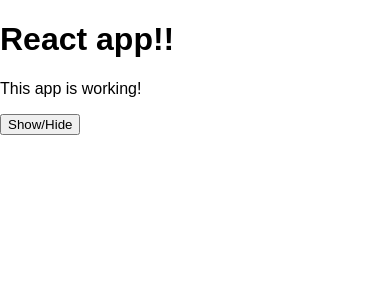
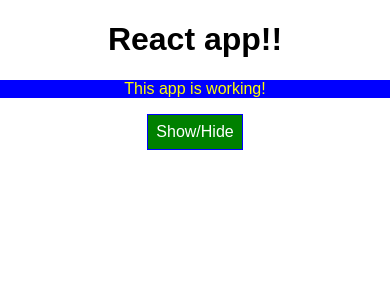
Before and after one commit to thejavascriptways/ReactjsBasics, a React app in the folder react-basics/: page / in a window 390 px wide. Shown: the top 300 px of the page. Built offline with nearby package versions, Linux system fonts and the light colour scheme.

Commit message:
Some more on CSS modules and media query

```diff
--- a/react-basics/src/App.css
+++ b/react-basics/src/App.css
@@ -15,16 +15,24 @@
 
 }
 
-.button {
-   background-Color: 'green';
-   color:'white';
-   font: 'inherit';
-   border: '1px solid blue';
-   padding: '8px';
-   cursor: 'pointer';
+.Button {
+   background-Color: green;
+   color:white;
+   font: inherit;
+   border: 1px solid blue;
+   padding: 8px;
+   cursor: pointer;
 }
 
-.button:hover{
-     background-Color: 'lightgreen';
-     color: 'black';
+.Button:hover{
+     background-Color: lightgreen;
+     color: black;
 }
+
+.Button.Red{
+   background-color:  red;
+}
+
+.Button.Red:hover{
+   background-color: salmon;
+}
--- a/react-basics/src/App.js
+++ b/react-basics/src/App.js
@@ -2,7 +2,7 @@
 
 
 
-import './App.css';
+import classes from './App.css';
 import Person from './Person/Person';
 
 //import Validation from './Validation/Valdation';
@@ -57,11 +57,8 @@
   }
 
   render() {
-
-
-
     let persons = null;
-
+    let btnClass = [classes.Button];
     if( this.state.showPersons){
       persons = (
         <div>
@@ -75,35 +72,31 @@
           })}
        </div>
       )
+      btnClass.push(classes.Red);
     }
 
-
-
-    const classes =[];
+    const assignedClasses =[];
     if(this.state.persons.length <= 3){
-      classes.push('blue');
+      assignedClasses.push(classes.blue);
     }
     if(this.state.persons.length <= 2){
-      classes.push('red');
+      assignedClasses.push(classes.red);
     }
     if(this.state.persons.length <= 1){
-      classes.push('bold');
+      assignedClasses.push(classes.bold);
     }
-
 
     return (
 
-        <div className="App">
+        <div className={classes.App}>
           <h1>React app!!</h1>
-          <p className={classes.join(' ')}> This app is working!</p>
-          <button className='button'
+          <p className={assignedClasses.join(' ')}> This app is working!</p>
+          <button className={btnClass.join(' ')}
             onClick={this.togglePersonHandler}>Show/Hide
           </button>
           {persons}
         </div>
-
     );
-
   }
 }
 
--- a/react-basics/src/Person/Person.css
+++ b/react-basics/src/Person/Person.css
@@ -6,3 +6,10 @@
     padding: 16px;
     text-align: center;
 }
+
+@media (min-width: 500px) {
+    .Person{
+    width: 450px;
+    background-Color: gray;
+    }
+}
--- a/react-basics/src/Person/Person.js
+++ b/react-basics/src/Person/Person.js
@@ -1,5 +1,5 @@
 import React from 'react';
-import './Person.css';
+import classPerson from './Person.css';
 
 
 
@@ -14,7 +14,7 @@
 }
 
 return (
-    <div className="Person" style={mediaQuery}>
+    <div className={classPerson.Person} style={mediaQuery}>
         <p onClick ={props.click}>I am {props.name} and my age is {props.age} </p>
         <p>{props.children}</p>
         <input type ="text" onChange={props.changed} value ={props.name}/>
```
Also changed, not shown: 1 other file (tests, documents, lock files or other folders).
